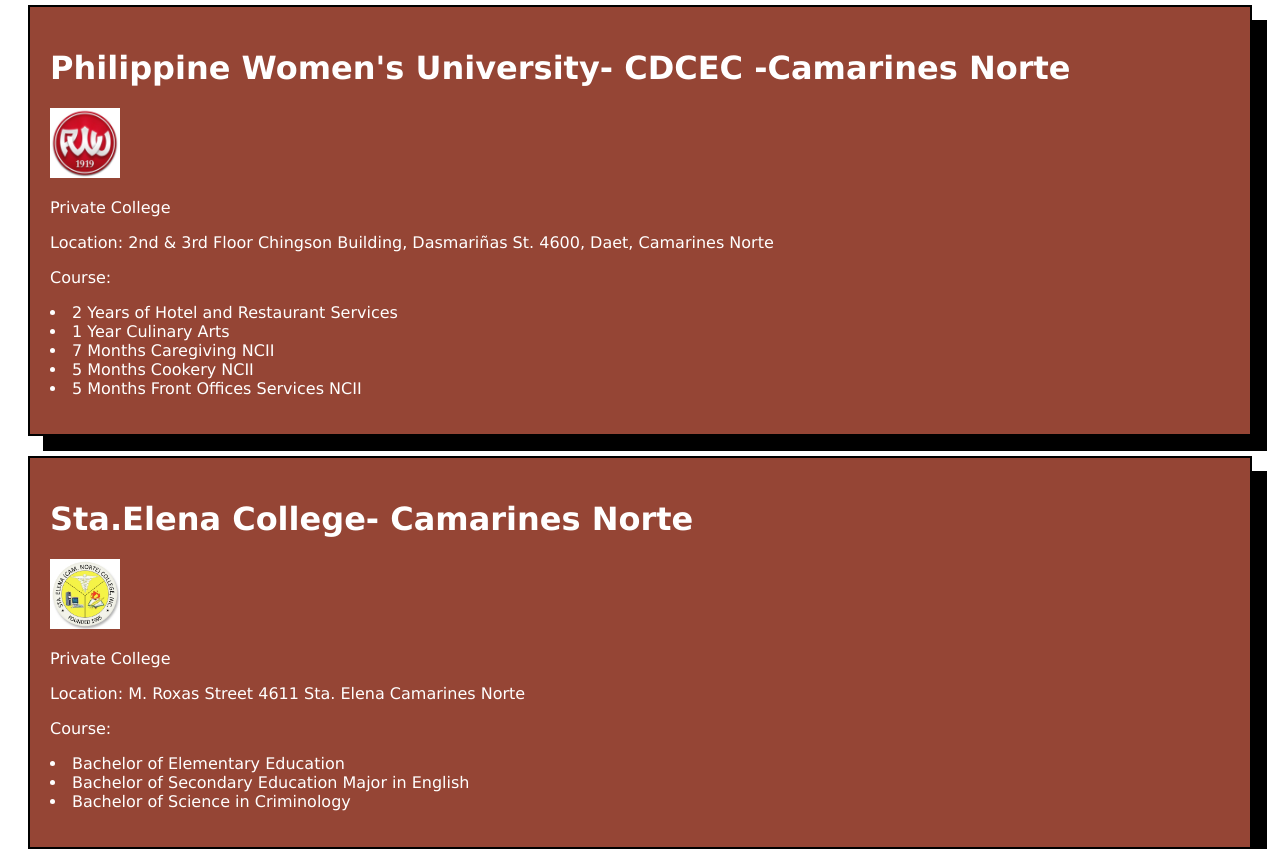
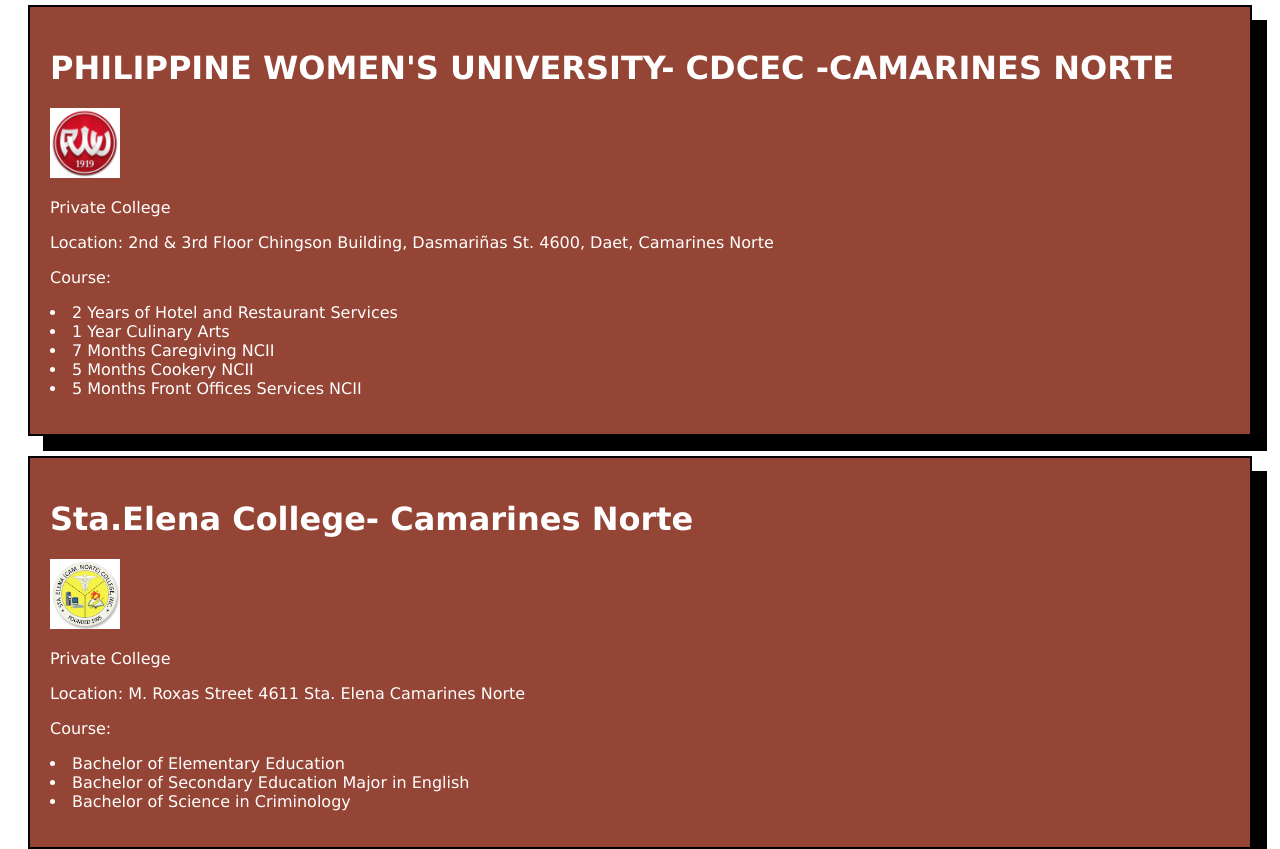
Before and after one commit to Lesterelizes29/Colleges-in-Camarines-Norte, a plain HTML site: page index.html in a window 1280 px wide. Shown: the part 3195-4044 px from the top of the page. Drawn offline with Linux system fonts and the light colour scheme.

Commit message:
Update index.html

```diff
--- a/index.html
+++ b/index.html
@@ -176,7 +176,7 @@ device-width, initial-scale=1">
   </div>
 
   <div class="private">
-    <h1><b> Philippine Women's University- CDCEC -Camarines Norte </b></h1>
+    <h1><b> PHILIPPINE WOMEN'S UNIVERSITY- CDCEC -CAMARINES NORTE </b></h1>
     <img src="Source/IMG/pwu.jpg" style="width:70px; height:70px;">
     <p> Private College </p>
     <p> Location: 2nd & 3rd Floor Chingson Building, Dasmariñas St. 4600, Daet, Camarines Norte </p>
```
